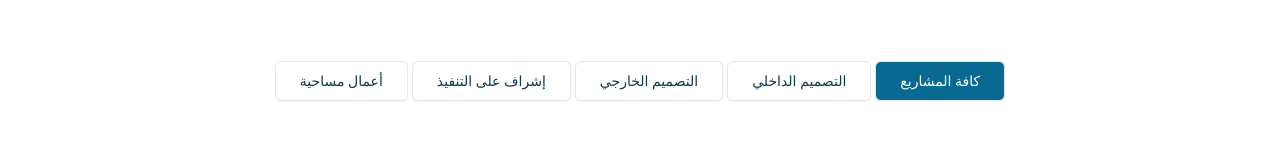
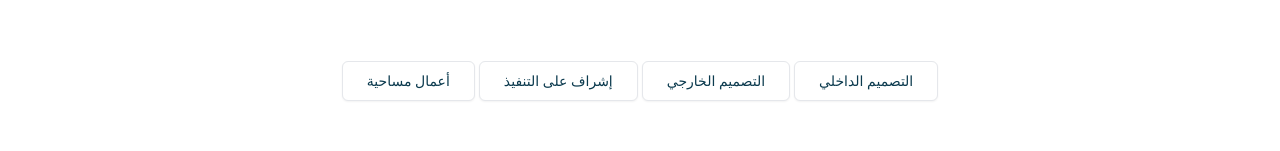
Before and after one commit to mohamed-elsebaey/alhonayan, a Next.js app: page /projects in a window 1280 px wide. Shown: the part 269-420 px from the top of the page. Built offline with nearby package versions, Linux system fonts and the light colour scheme.

Commit message:
// { id: "all", label: "كافة المشاريع" },

```diff
--- a/components/pages/our-projects/_constants.ts
+++ b/components/pages/our-projects/_constants.ts
@@ -1,5 +1,5 @@
 export const projectsCategories = [
-  { id: "all", label: "كافة المشاريع" },
+  // { id: "all", label: "كافة المشاريع" },
   { id: "Interior Design", label: "التصميم الداخلي" },
   { id: "Exterior Design", label: "التصميم الخارجي" },
   { id: "Supervision", label: "إشراف على التنفيذ" },
```
